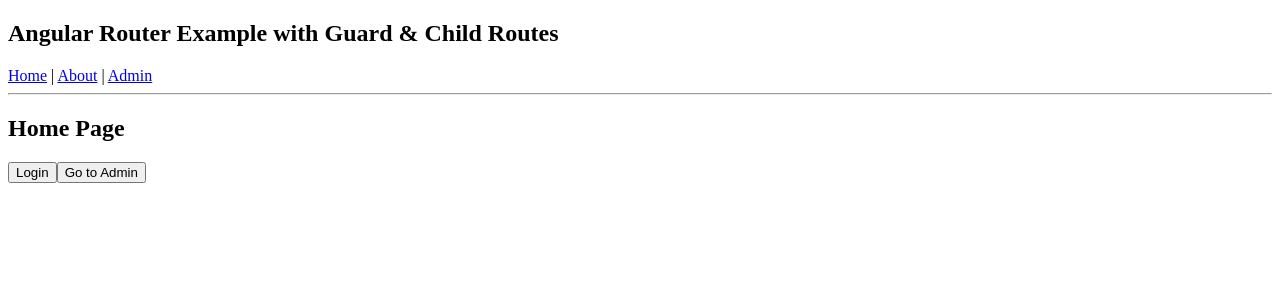
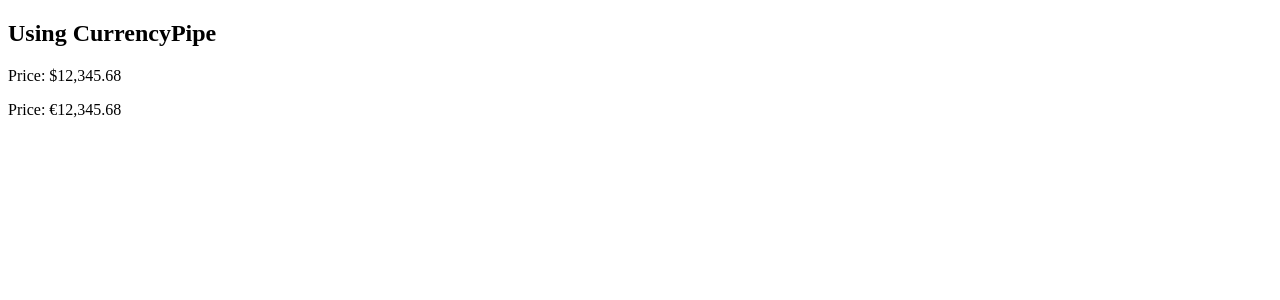
Before and after one commit to krishna-123-star/routing, an Angular app in the folder angular-routing-steps/: page /home in a window 1280 px wide. Shown: the top 300 px of the page. Built offline with nearby package versions, Linux system fonts and the light colour scheme.

Commit message:
CurrencyPipe

```diff
--- a/angular-routing-steps/src/app/app.html
+++ b/angular-routing-steps/src/app/app.html
@@ -1,11 +1,5 @@
-<h2>Angular Router Example with Guard & Child Routes</h2>
-
-<nav>
-  <a routerLink="/home" routerLinkActive="active-link" [routerLinkActiveOptions]="{ exact: true }">Home</a> |
-  <a routerLink="/about" routerLinkActive="active-link">About</a> |
-  <a routerLink="/admin" routerLinkActive="active-link">Admin</a>
-</nav>
-
-<hr>
-
-<router-outlet></router-outlet>
+<div>
+  <h2>Using CurrencyPipe</h2>
+  <p>Price: {{ price | currency }}</p>
+  <p>Price: {{ price | currency:'EUR':'symbol-narrow':'4.2-2' }}</p>
+</div>
--- a/angular-routing-steps/src/app/app.ts
+++ b/angular-routing-steps/src/app/app.ts
@@ -1,3 +1,4 @@
+import { CurrencyPipe } from '@angular/common';
 import { Component } from '@angular/core';
 import { RouterModule } from '@angular/router';
 import { Router, ActivatedRoute } from '@angular/router';
@@ -6,20 +7,9 @@ import { Router, ActivatedRoute } from '@angular/router';
   selector: 'app-root',
   templateUrl: './app.html',
   standalone: true,
-  imports: [RouterModule]
+  imports: [CurrencyPipe]
 })
 export class App {
-  constructor(private router: Router, private route: ActivatedRoute) {}
+    price: number = 12345.6789;
 
-  goToAbout() {
-    this.router.navigate(['/about']);
-  }
-
-  goToTeam() {
-    this.router.navigate(['team'], { relativeTo: this.route });
-  }
-
-  goToContact() {
-    this.router.navigate(['/contact']);
-  }
 }
```
